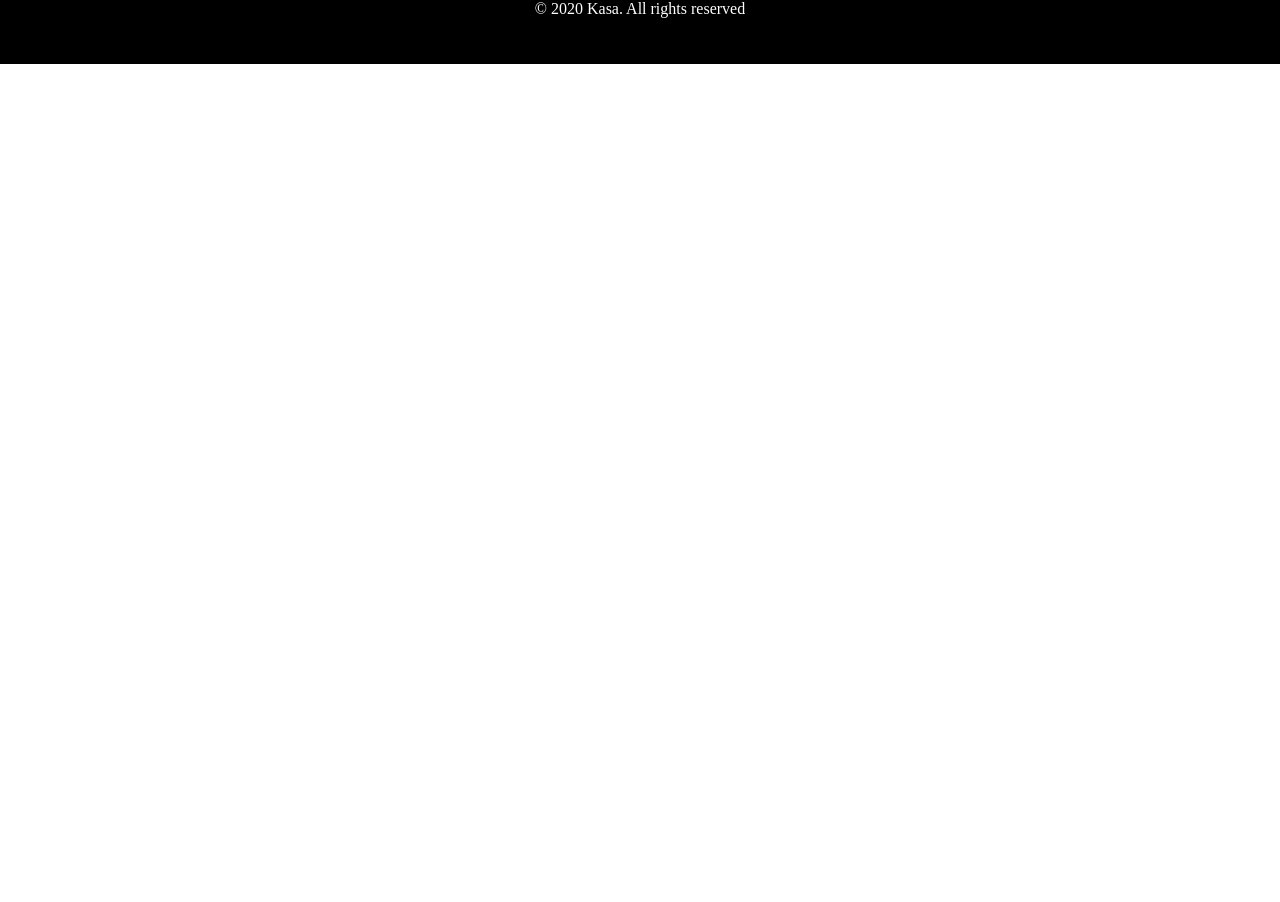
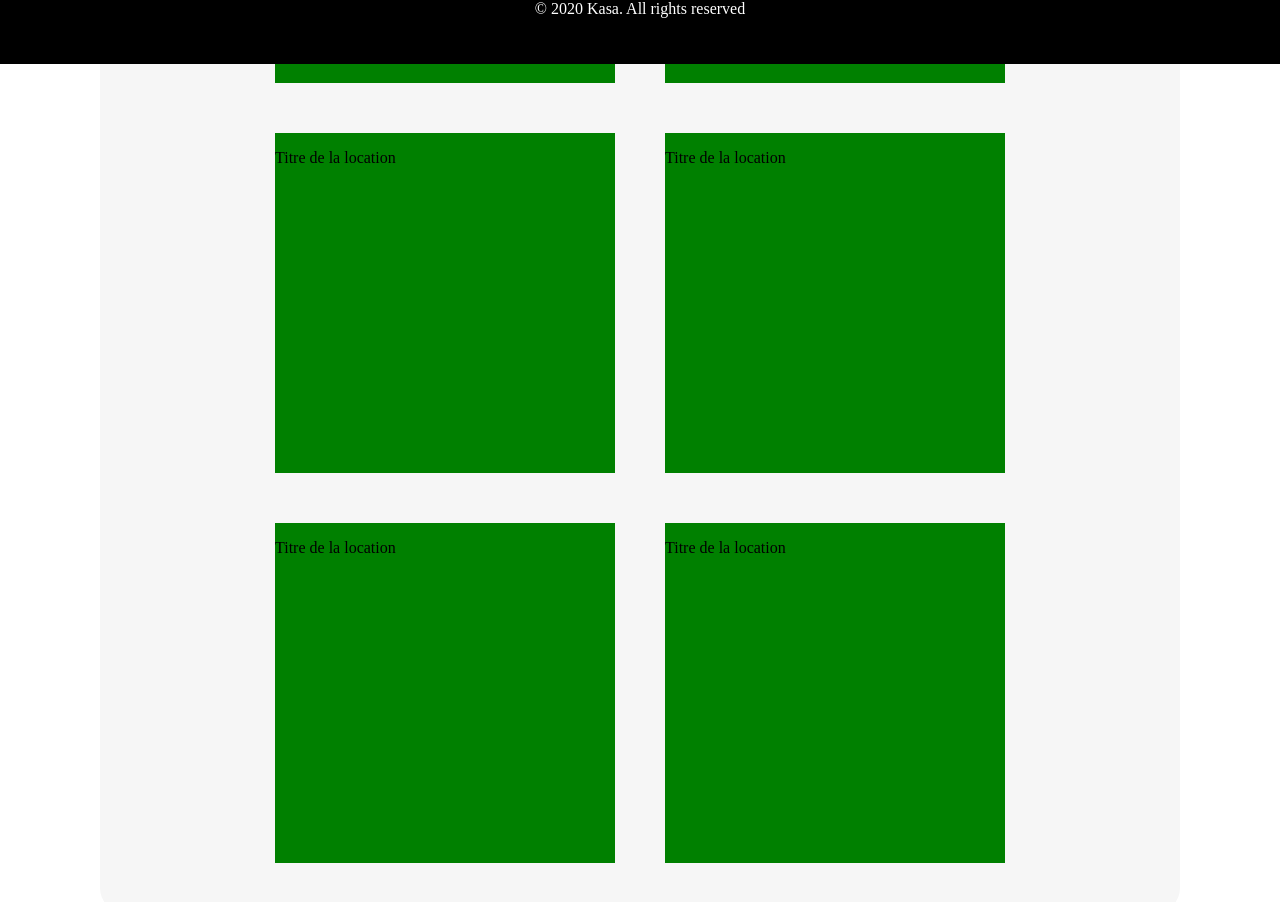
Before and after one commit to LancelotHayward/Kasa, a React (Create React App) app: page / in a window 1280 px wide. Shown: the part 736-1638 px from the top of the page. Before the commit the page ends 800 px from the top, so only its background shows below. Built offline with nearby package versions, Linux system fonts and the light colour scheme.

Commit message:
Added Gallery and updated components

```diff
--- a/src/components/Footer/Footer.scss
+++ b/src/components/Footer/Footer.scss
@@ -5,7 +5,7 @@ footer {
     padding-inline: 120px;
     padding-top: 60px;
     padding-bottom: 30px;
-    position: absolute;
+    position: sticky;
     bottom: 0;
     left: 0;
     right: 0;
--- /dev/null
+++ b/src/components/Gallery/Gallery.jsx
@@ -0,0 +1,28 @@
+import "./Gallery.scss"
+import { Link } from 'react-router-dom'
+
+function Gallery() {
+    return (
+        <section id="Gallery">
+            <article>
+                <p>Titre de la location</p>
+            </article>
+            <article>
+                <p>Titre de la location</p>
+            </article>
+            <article>
+                <p>Titre de la location</p>
+            </article>
+            <article>
+                <p>Titre de la location</p>
+            </article>
+            <article>
+                <p>Titre de la location</p>
+            </article>
+            <article>
+                <p>Titre de la location</p>
+            </article>
+        </section>
+    )
+}
+export default Gallery
--- /dev/null
+++ b/src/components/Gallery/Gallery.scss
@@ -0,0 +1,31 @@
+$mobile-max: 800px;
+
+#Gallery {
+    display: flex;
+    justify-content: center;
+    flex-direction: column;
+    $spacing: 20px;
+    gap: $spacing;
+    margin-block: $spacing;
+
+    article {
+        height: 255px;
+        background-color: green;
+
+        @media screen and (min-width: calc($mobile-max + 1px)) {
+            width: 340px;
+            height: 340px;
+        }
+    }
+
+    @media screen and (min-width: calc($mobile-max + 1px)) {
+        $spacing: 50px;
+        gap: $spacing;
+        padding: $spacing;
+        margin-block: $spacing;
+        background-color: #F6F6F6;
+        border-radius: 25px;
+        flex-wrap: wrap;
+        flex-direction: row;
+    }
+}
--- a/src/components/Header/Header.jsx
+++ b/src/components/Header/Header.jsx
@@ -1,7 +1,7 @@
 import "./Header.scss"
 import { Link } from 'react-router-dom'
 
-function KasaHeader() {
+function Header() {
     return (
         <header>
             <img src="kasa-logo.png" alt="Kasa"/>
@@ -12,4 +12,4 @@ function KasaHeader() {
         </header>
     )
 }
-export default KasaHeader
+export default Header
--- a/src/pages/Error404/Error404.jsx
+++ b/src/pages/Error404/Error404.jsx
@@ -3,7 +3,7 @@ import "./Error404.scss"
 
 function Error404() {
     return (
-        <main>
+        <main id='Error404'>
             <p>404</p>
             <p>Oups! La page que vous demandez n'existe pas.</p>
             <Link to="/">Retourner sur la page d’accueil</Link>
--- a/src/pages/Error404/Error404.scss
+++ b/src/pages/Error404/Error404.scss
@@ -1,16 +1,17 @@
-main {
+#Error404 {
     text-align: center;
-}
-main p {
+
+    p {
         color: #FF6060;
-}
-main p:nth-child(1) {
+        &:nth-child(1) {
             font-size: 288px;
             margin: 0;
         }
-main p:nth-child(2) {
+        &:nth-child(2) {
             font-size: 36px;
         }
-main a {
+    }
+    a {
         color: black;
     }
+}
--- a/src/pages/Home/Home.jsx
+++ b/src/pages/Home/Home.jsx
@@ -1,8 +1,12 @@
 import Hero from "../../components/Hero/Hero.jsx";
+import Gallery from "../../components/Gallery/Gallery.jsx";
 
 function Home() {
     return (
-        <Hero/>
+        <main>
+            <Hero/>
+            <Gallery/>
+        </main>
     )
 }
 
```
Lines whose indentation alone changed are shown as unchanged.
